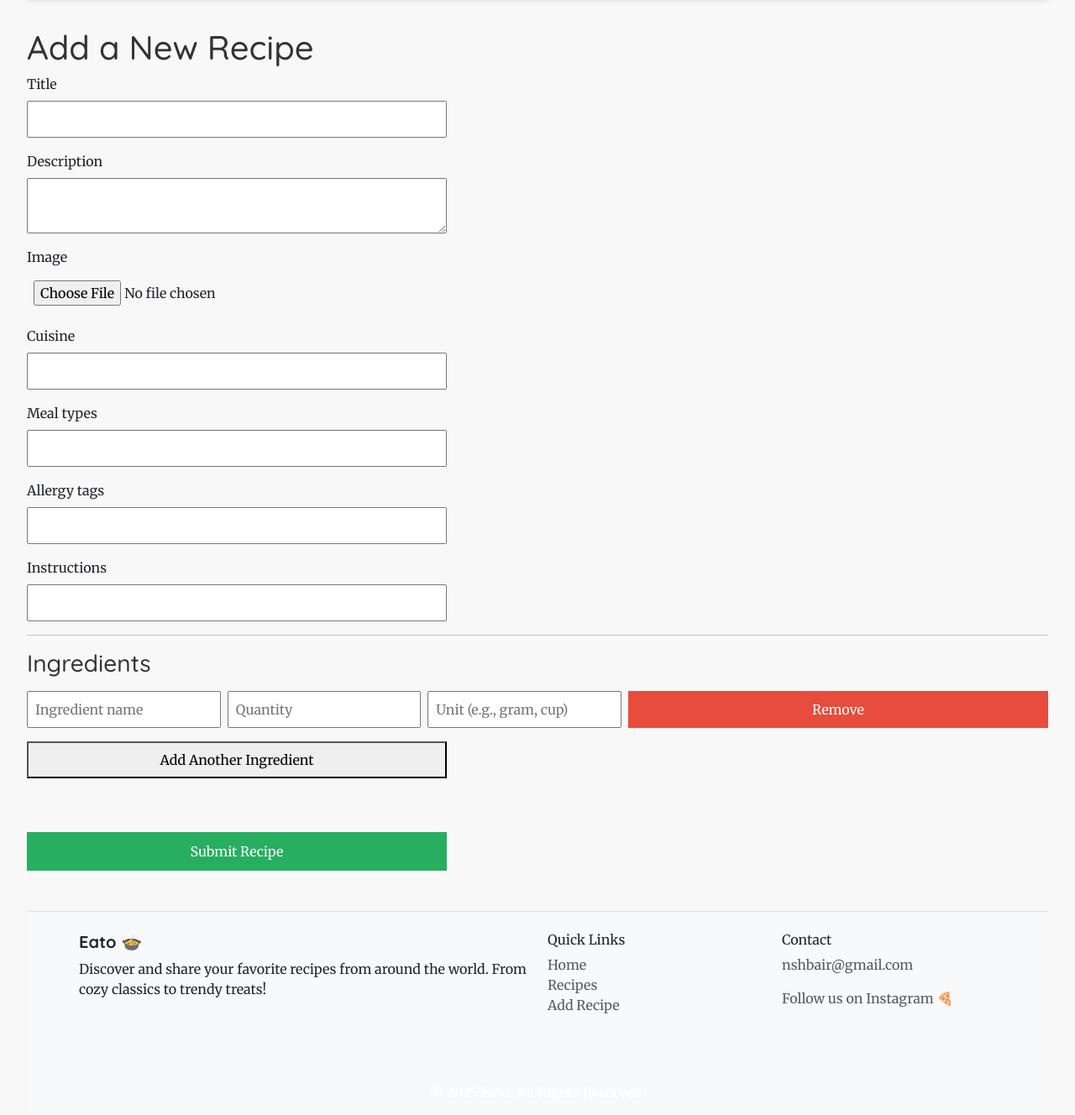
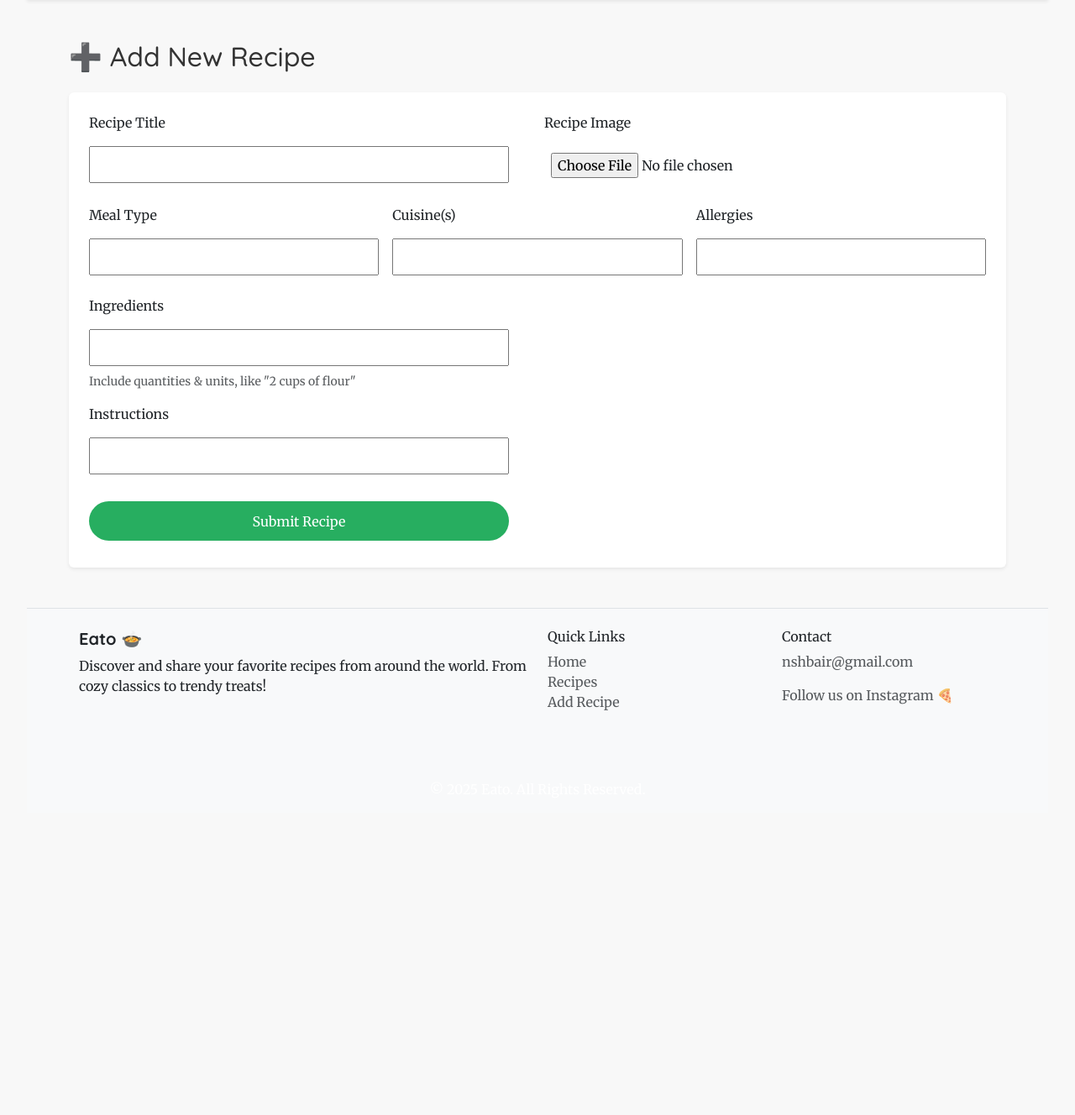
Before and after one commit to NourShbair/eato, a Django app: template templates/add_recipe.html in a window 1280 px wide. Shown: the part 100-1428 px from the top of the page at 84% size. After the commit the page ends 946 px from the top, so only its background shows below. Run offline with Django 3.2, Linux system fonts and the light colour scheme; the template is opened without the code that fills it, so the values that code supplies are empty, except form fields; tables that the repository leaves empty hold one stand-in row (values such as "Sample post"); form fields are guessed from the names that the template uses.

Commit message:
Initialize the style of add recipe page

```diff
--- a/templates/add_recipe.html
+++ b/templates/add_recipe.html
@@ -1,54 +1,61 @@
 {% extends 'base.html' %}
+{% load static %}
+{% block content %}
 
-{% block content %}
-  <h1>Add a New Recipe</h1>
+<div class="container my-5">
+  <h2 class="text-orange mb-4">➕ Add New Recipe</h2>
+  <form method="POST" enctype="multipart/form-data" class="bg-white p-4 rounded shadow-sm">
+    {% csrf_token %}
+    <div class="row g-3">
 
-  <form method="POST" enctype="multipart/form-data">
-    {% csrf_token %}
+      <!-- Title -->
+      <div class="col-md-6">
+        <label for="id_title" class="form-label">Recipe Title</label>
+        {{ form.title }}
+      </div>
 
-    <!-- Recipe Fields -->
-    <p>{{ form.title.label_tag }} {{ form.title }}</p>
-    <p>{{ form.description.label_tag }} {{ form.description }}</p>
-    <p>{{ form.image.label_tag }} {{ form.image }}</p>
-    <p>{{ form.cuisine.label_tag }} {{ form.cuisine }}</p>
-    <p>{{ form.meal_types.label_tag }} {{ form.meal_types }}</p>
-    <p>{{ form.allergy_tags.label_tag }} {{ form.allergy_tags }}</p>
-    <p>{{ form.instructions.label_tag }} {{ form.instructions }}</p>
+      <!-- Image -->
+      <div class="col-md-6">
+        <label for="id_image" class="form-label">Recipe Image</label>
+        {{ form.image}}
+      </div>
 
-    <hr>
+      <!-- Meal Type -->
+      <div class="col-md-4">
+        <label for="id_meal_type" class="form-label">Meal Type</label>
+        {{ form.meal_type}}
+      </div>
 
-    <h3>Ingredients</h3>
-    <div id="ingredient-container">
-      <div class="ingredient-group">
-        <input type="text" name="ingredient_name" placeholder="Ingredient name" required>
-        <input type="number" name="ingredient_quantity" placeholder="Quantity" step="0.01" required>
-        <input type="text" name="ingredient_unit" placeholder="Unit (e.g., gram, cup)" required>
-        <button type="button" onclick="removeIngredient(this)">Remove</button>
+      <!-- Cuisine -->
+      <div class="col-md-4">
+        <label for="id_cuisines" class="form-label">Cuisine(s)</label>
+        {{ form.cuisines}}
+      </div>
+
+      <!-- Allergies -->
+      <div class="col-md-4">
+        <label for="id_allergies" class="form-label">Allergies</label>
+        {{ form.allergies}}
+      </div>
+
+      <!-- Ingredients -->
+      <div class="col-12">
+        <label for="id_ingredients" class="form-label">Ingredients</label>
+        {{ form.ingredients}}
+        <div class="form-text">Include quantities & units, like "2 cups of flour"</div>
+      </div>
+
+      <!-- Instructions -->
+      <div class="col-12">
+        <label for="id_instructions" class="form-label">Instructions</label>
+        {{ form.instructions}}
+      </div>
+
+      <div class="col-12 mt-3">
+        <button type="submit" class="btn btn-foodie px-4">Submit Recipe</button>
       </div>
     </div>
+  </form>
+</div>
 
-    <button type="button" onclick="addIngredient()">Add Another Ingredient</button>
-    <br><br>
-
-    <button type="submit">Submit Recipe</button>
-  </form>
-
-  <script>
-    function addIngredient() {
-      const container = document.getElementById('ingredient-container');
-      const group = document.createElement('div');
-      group.classList.add('ingredient-group');
-      group.innerHTML = `
-        <input type="text" name="ingredient_name" placeholder="Ingredient name" required>
-        <input type="number" name="ingredient_quantity" placeholder="Quantity" step="0.01" required>
-        <input type="text" name="ingredient_unit" placeholder="Unit (e.g., g, cup)" required>
-        <button type="button" onclick="removeIngredient(this)">Remove</button>
-      `;
-      container.appendChild(group);
-    }
-
-    function removeIngredient(btn) {
-      btn.parentElement.remove();
-    }
-  </script>
 {% endblock %}
```
Also changed, not shown: eato_app/views/add_recipe.py (+5 -2 lines).
